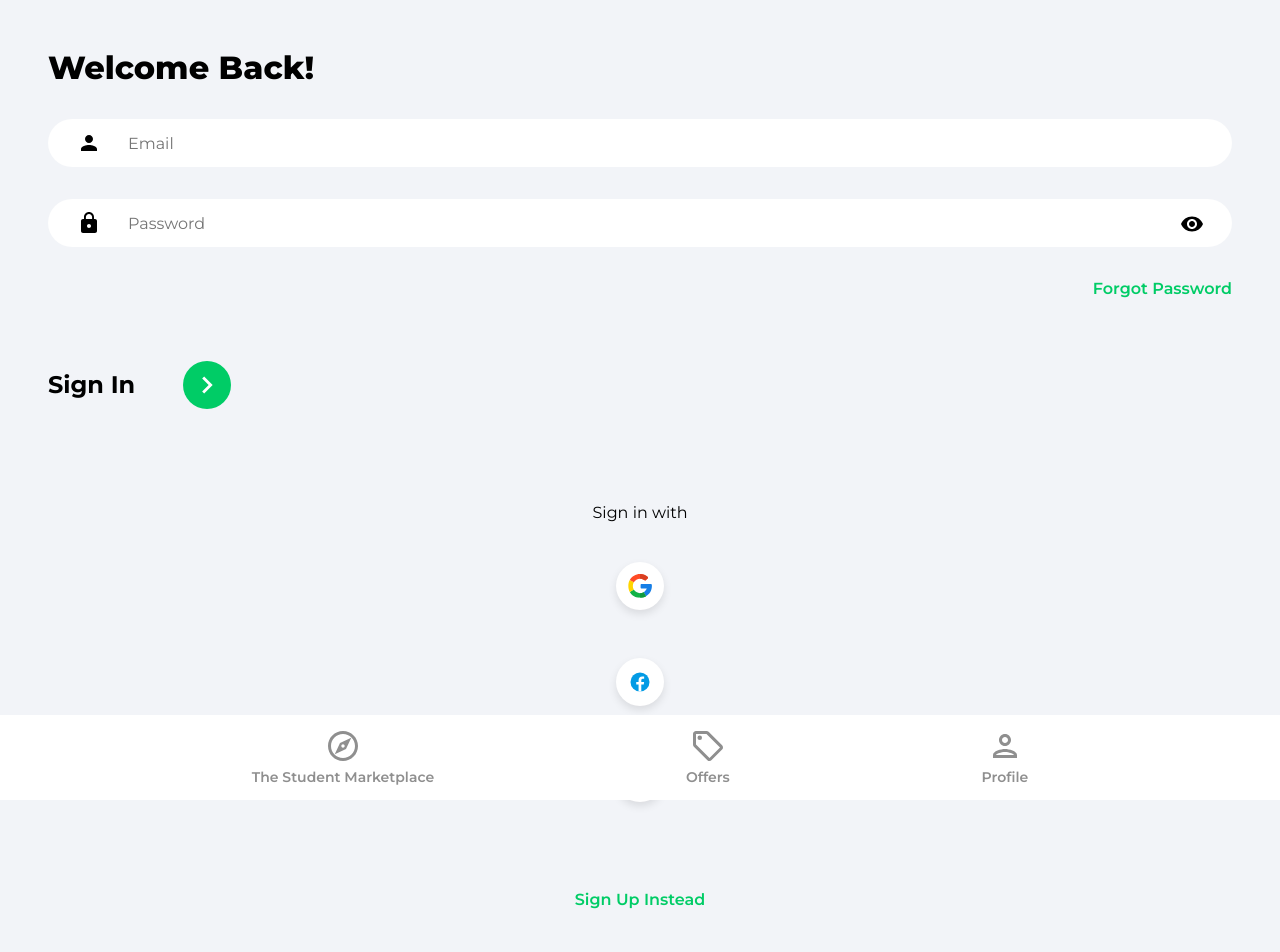
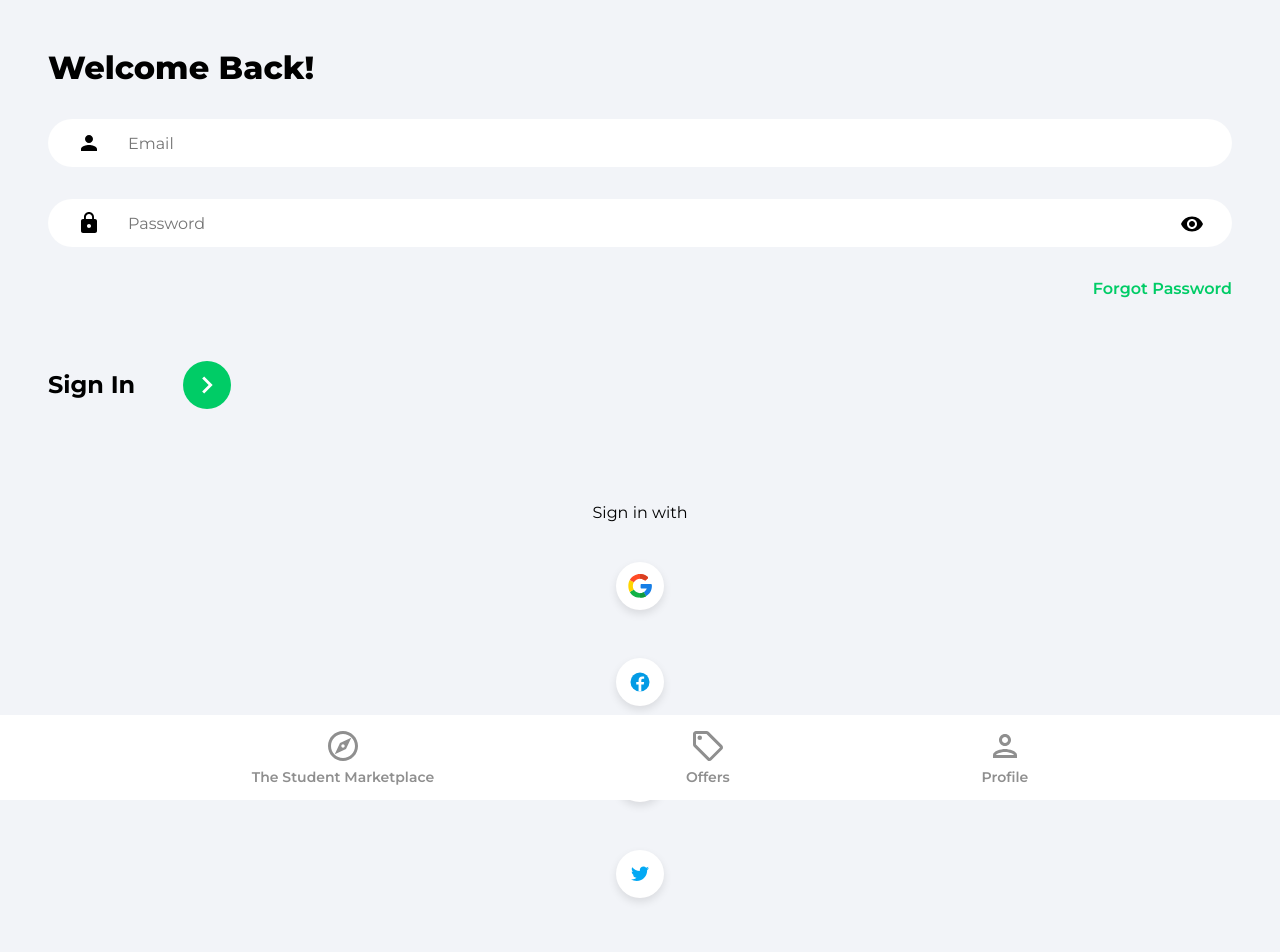
Before and after one commit to fedaxl/student-marketplace, a React (Create React App) app: page /sign-in in a window 1280 px wide. Shown: the top 952 px of the page. Built offline with nearby package versions, Linux system fonts and the light colour scheme; no server answers.

Commit message:
adding Twitter auth

```diff
--- a/src/components/OAuth.jsx
+++ b/src/components/OAuth.jsx
@@ -1,12 +1,13 @@
 import React from 'react'
 import { useLocation, useNavigate } from 'react-router-dom'
-import { getAuth, signInWithPopup, GoogleAuthProvider, FacebookAuthProvider, GithubAuthProvider} from 'firebase/auth'
+import { getAuth, signInWithPopup, GoogleAuthProvider, FacebookAuthProvider, GithubAuthProvider, TwitterAuthProvider} from 'firebase/auth'
 import { doc, setDoc, getDoc, serverTimestamp } from 'firebase/firestore'
 import { db } from '../firebase.config'
 import { toast } from 'react-toastify'
 import googleIcon from '../assets/svg/googleIcon.svg'
 import facebookIcon from '../assets/svg/facebookIcon.svg'
 import githubIcon from '../assets/svg/githubIcon.svg'
+import twitterIcon from '../assets/svg/twitterIcon.svg'
 
 function OAuth() {
   const navigate = useNavigate()
@@ -112,6 +113,30 @@ function OAuth() {
     }
   }
 
+  const onTwitterClick = async () => {
+    try {
+      const auth = getAuth()
+      const provider = new TwitterAuthProvider()
+      const result = await signInWithPopup(auth, provider)
+      const user = result.user
+
+      // Check for user
+      const docRef = doc(db, 'users', user.uid)
+      const docSnap = await getDoc(docRef)
+
+      // If user, doesn't exist, create user
+      if (!docSnap.exists()) {
+        await setDoc(doc(db, 'users', user.uid), {
+          name: user.displayName,
+          email: user.email,
+          timestamp: serverTimestamp(),
+        })
+      }
+      navigate('/')
+    } catch (error) {
+      toast.error('Could not authorize with Twitter')
+    }
+  }
 
   return (
     <div className='socialLogin'>
@@ -125,6 +150,9 @@ function OAuth() {
       <button className='socialIconDiv' onClick={onGitHubClick}>
         <img className='socialIconImg' src={githubIcon} alt='github' />
       </button>
+      <button className='socialIconDiv' onClick={onTwitterClick}>
+        <img className='socialIconImg' src={twitterIcon} alt='twitter' />
+      </button>
     </div>
   )
 }
```
Also changed, not shown: src/assets/svg/twitterIcon.svg (added).
